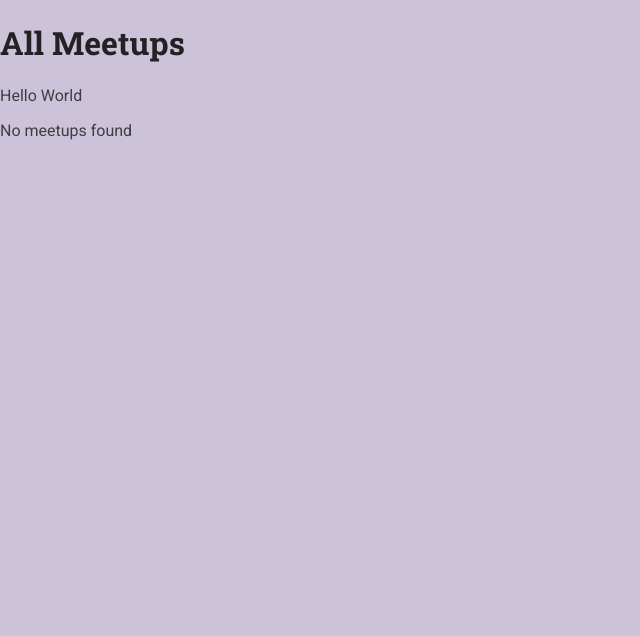
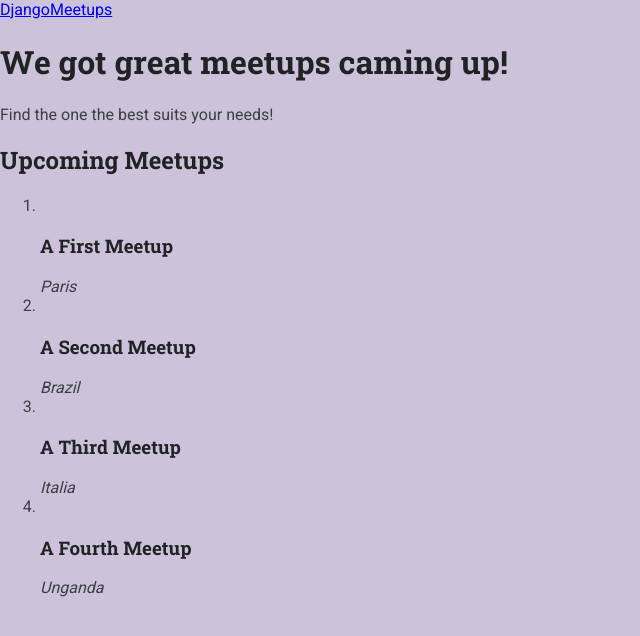
Before and after one commit to Lukiam23/Django_Course_Site, a Django app: page /meetups/ in a window 1280 px wide. Shown: the top 636 px of the page, without its empty margins (0-640 px from the left). Run offline with Django 3.2, Linux system fonts and the light colour scheme.

Commit message:
Template

```diff
--- a/meetups/templates/meetups/index.html
+++ b/meetups/templates/meetups/index.html
@@ -9,13 +9,30 @@
     <link rel="stylesheet" href="{% static 'meetups/styles/base.css' %}">
 </head>
 <body>
-    <h1>All Meetups</h1>
-    <p>Hello World</p>
-
-    {% if show_meetups %}
-        <h2>{{meetups.2.title}}</h2>
-    {% else %}
-        <p>No meetups found</p>
-    {% endif %}
+    <header>
+        <nav><a href="/meetups">DjangoMeetups</a></nav>
+        <h1>We got great meetups caming up!</h1>
+        <p>Find the one the best suits your needs!</p>
+    </header>
+    <main>
+        <section>
+            <h2>Upcoming Meetups</h2>
+            <ol>
+                {% for meetup_item in meetups %}
+                    <li class="meetup-item">
+                        <article>
+                            <div class="meetup-sumary">
+                                <img src="">
+                            </div>
+                            <div class="meetup-ditails">
+                                <h3>{{meetup_item.title}}</h3>
+                                <address>{{ meetup_item.location}}</address>
+                            </div>
+                        </article>
+                    </li>
+                {% endfor %}
+            </ol>
+        </section>
+    </main>
 </body>
 </html>
--- a/meetups/views.py
+++ b/meetups/views.py
@@ -6,12 +6,28 @@ from django.http import HttpResponse
 
 def index(request):
     meetups = [
-        {'title': 'A First Meetup'},
-        {'title': 'A Second Meetup'},
-        {'title': 'A Third Meetup'},
-        {'title': 'A Fourth Meetup'}
+        {
+        'title': 'A First Meetup',
+         'location': "Paris",
+         'slug': 'a-first-meetup'
+        },
+        {
+        'title': 'A Second Meetup',
+        'location': "Brazil",
+        'slug': 'a-second-meetup'
+        },
+        {
+        'title': 'A Third Meetup',
+        'location': "Italia",
+        'slug': 'a-third-meetup'
+        },
+        {
+        'title': 'A Fourth Meetup',
+        'location': "Unganda",
+        'slug': 'a-fourth-meetup'
+        }
     ]
     return render(request, 'meetups/index.html', {
-        'show_meetups': False,
+        'show_meetups': True,
         'meetups': meetups
     })
```
Also changed, not shown: db.sqlite3.
